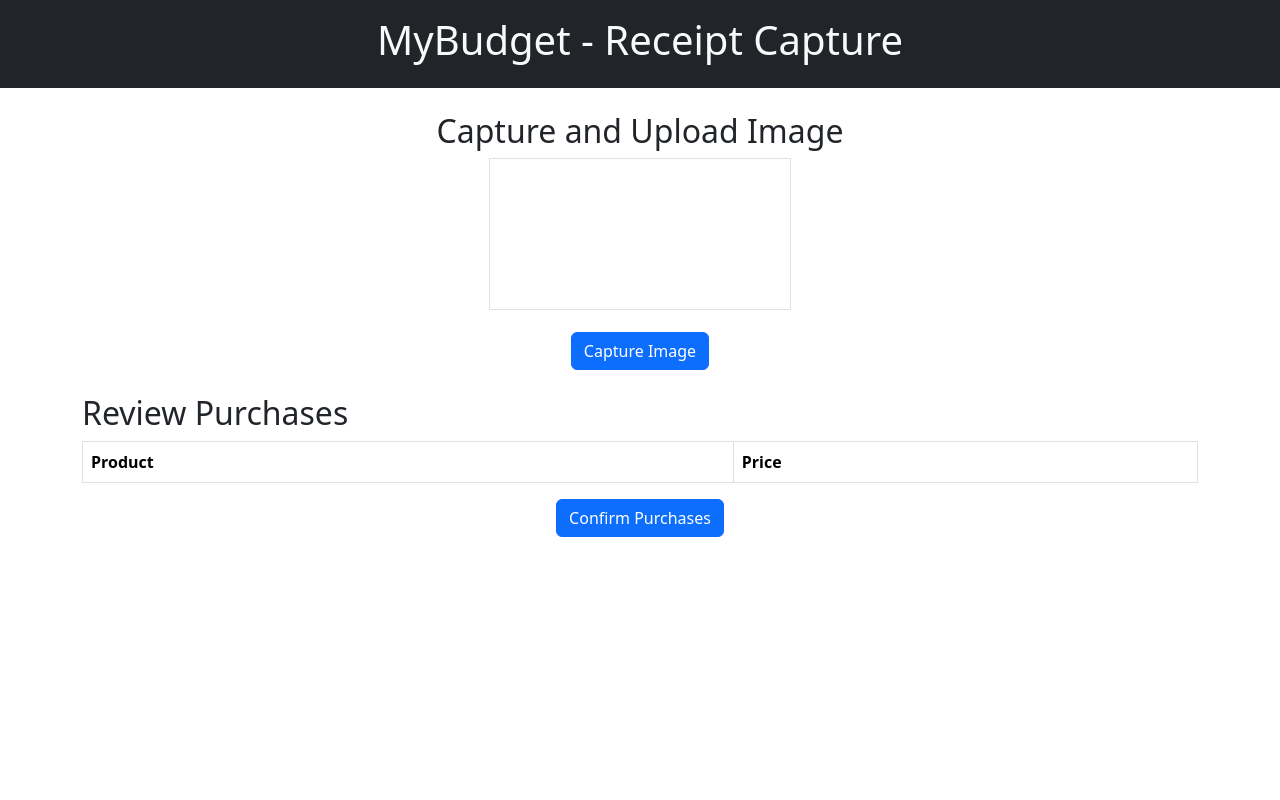
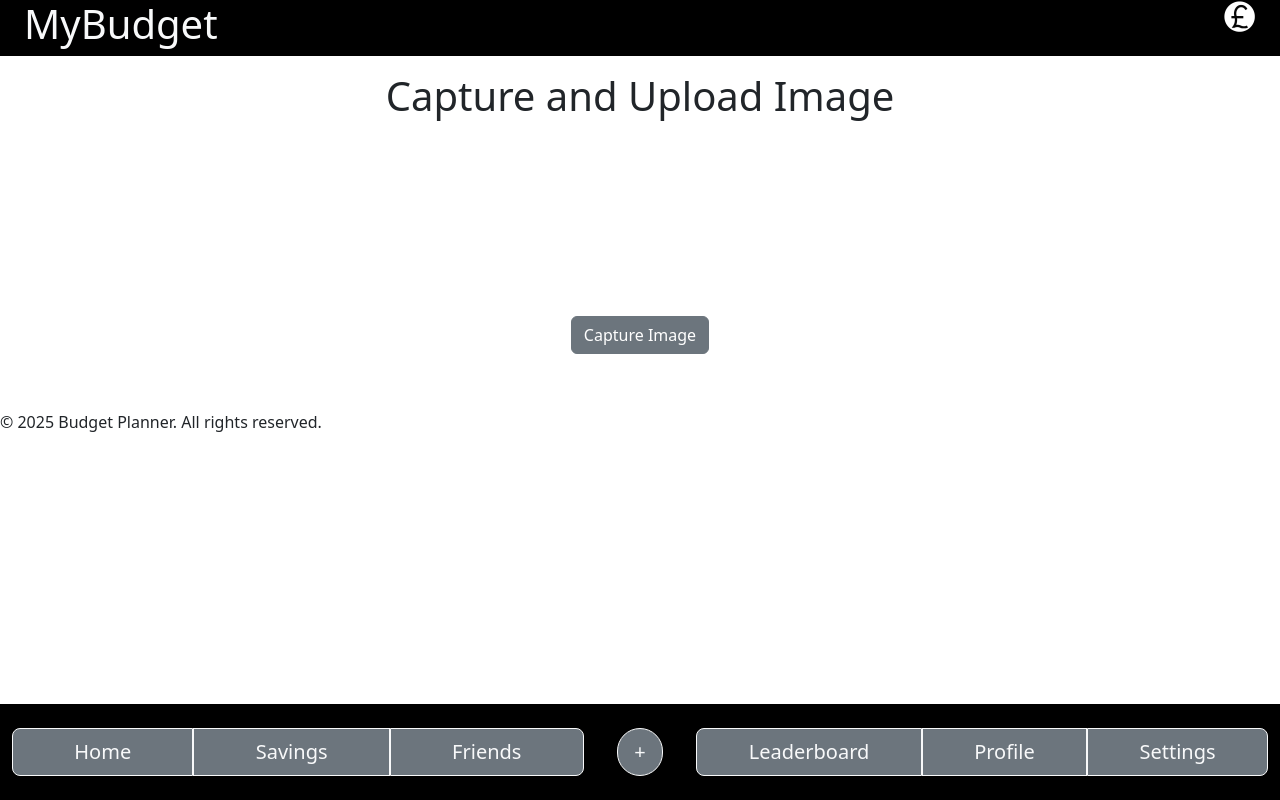
Before and after one commit to James-Schaffer/ibmHackathon2025Group3, a Flask app: page /capture in a window 1280 px wide. Run offline with Flask 3, Linux system fonts and the light colour scheme; lists and menus that the app fills with data are empty; some libraries are stand-ins or nearby versions.

Commit message:
got back capture.html from history

```diff
--- a/templates/capture.html
+++ b/templates/capture.html
@@ -1,56 +1,121 @@
-<!DOCTYPE html>
+<!doctype html>
 <html lang="en">
     <head>
         <title>MyBudget - Receipt Capture</title>
+
         <!-- Required meta tags -->
         <meta charset="utf-8" />
-    <meta name="viewport" content="width=device-width, initial-scale=1, shrink-to-fit=no" />
-    <link href="../static/bootstrap.css" rel="stylesheet" />
+        <meta
+            name="viewport"
+            content="width=device-width, initial-scale=1, shrink-to-fit=no"
+        />
+
+        <!-- Bootstrap CSS v5.2.1 -->
+        <link href="../static/Bootstrap/bootstrap.css" rel="stylesheet"/>
+
+        <!-- Custom CSS -->
+        <link href="link to custom css" rel="stylesheet"/>
+
+        <!-- JQuery -->
         <script src="https://ajax.googleapis.com/ajax/libs/jquery/3.7.1/jquery.min.js"></script>
     </head>
+
     <body>
         <header>
-        <div class="container-fluid bg-dark text-light p-3">
-            <h1 class="text-center">MyBudget - Receipt Capture</h1>
+            <div class="container-fluid" style="background-color: #000000;">
+                <div class="row m-0">
+                    <div class="col">
+                        <span class="fw-bold text-light">
+                            <h1>MyBudget</h1>
+                        </span>
+                    </div>
+                    <div class="col text-end">
+                        <span class="fw-bold">
+                            <img src="../Photos/app logo short.png" class="img-fluid" alt="Black GBP Sign">
+                        </span>
+                    </div>
+                </div>
             </div>
         </header>
 
-    <main class="container my-4">
-        <h2 class="text-center">Capture and Upload Image</h2>
-        <div class="text-center">
-            <video id="video" autoplay playsinline class="border"></video>
+        <main>
+            <div class="container-xxl">
+                <div class="row justify-content-center align-items-center my-3">
+                    <div class="col text-center d-inline-block">
+                        <h1>Capture and Upload Image</h1>
+                    </div>
+                </div>
+                <div class="row justify-content-center align-items-center">
+                    <div class="col text-center d-inline-block">
+                        <div class="video-container">
+                            <video id="video" autoplay playsinline></video>
+                        </div>
+                    </div>
+                </div>
+                <div class="row justify-content-center align-items-center my-2">
+                    <div class="col text-center d-inline-block">
+                            <div class="image-container">
+                                <!--style="display:none" -> class="d-none". Delete style, add d-none to class-->
+                                <img id="capturedImage" alt="Captured Image" style="display: none;">
+                            </div>
+                        </div>
+                        <!--style="display:none" -> class="d-none". Delete style, add d-none to class-->
                         <canvas id="canvas" style="display: none;"></canvas>
                     </div>
-        <div class="text-center my-3">
-            <button id="captureBtn" class="btn btn-primary">Capture Image</button>
                 </div>
-        <div class="text-center">
-            <img id="capturedImage" style="display: none; width: 300px;" class="border" />
+                <div class="row justify-content-center align-items-center my-2">
+                    <div class="col text-center d-inline-block">
+                        <button id="captureBtn" class="btn btn-secondary">Capture Image</button>
                     </div>
-        <div class="text-center my-3">
-            <button id="submitBtn" class="btn btn-success" style="display: none;">Submit Image</button>
+                </div>
+                <div class="row justify-content-center align-items-center">
+                    <div class="col text-center d-inline-block">
+                        <!--style="display:none" -> class="d-none". Delete style, add d-none to class-->
+                        <button id="submitBtn" class="btn btn-secondary" style="display: none;">Submit Image</button>
+                    </div>
+                </div>
             </div>
         </main>
 
-    <div class="container">
-        <h2>Review Purchases</h2>
-        <table class="table table-bordered">
-            <thead>
-                <tr>
-                    <th>Product</th>
-                    <th>Price</th>
-                </tr>
-            </thead>
-            <tbody id="purchaseTable">
-                <!-- Purchases will be dynamically added here -->
-            </tbody>
-        </table>
-        <!-- New Confirm Purchases button -->
-        <div class="text-center my-3">
-            <button id="confirmBtn" class="btn btn-primary">Confirm Purchases</button>
+        <nav class="navbar navbar-extend-md navbar-dark m-0 fixed-bottom" style="background-color: #000000;">
+            <div class="container-fluid justify-content-center py-2" style="background-color: #000000;">
+                <div class="col btn-group m-0">
+                    <a href="/home" class="btn btn-secondary btn-outline-light btn-lg mx-0">Home</a>
+                    <a href="/savings" class="btn btn-secondary btn-outline-light btn-lg mx-0">Savings</a>
+                    <a href="/friends" class="btn btn-secondary btn-outline-light btn-lg mx-0 me-1">Friends</a>
+                </div>
+                <div class="col-12 col-md-1 text-center">
+                    <div class="btn-group dropup">
+                        <button type="button" class="btn btn-secondary btn-outline-light btn-lg rounded-pill mx-0 my-2" data-bs-toggle="dropdown" aria-expanded="false">
+                            +
+                        </button>
+                        <ul class="dropdown-menu">
+                            <li><a href="/expenses" class="dropdown-item">Expenses</a></li>
+                            <li><a href="/capture" class="dropdown-item">Receipt Capture</a></li>
+                        </ul>
                     </div>
                 </div>
+                <div class="col btn-group m-0">
+                    <a href="/leaderboard" class="btn btn-secondary btn-outline-light btn-lg mx-0 ms-1">Leaderboard</a>
+                    <a href="/profile" class="btn btn-secondary btn-outline-light btn-lg mx-0">Profile</a>
+                    <a href="/settings" class="btn btn-secondary btn-outline-light btn-lg mx-0">Settings</a>
+                </div>
+            </div>
+        </nav>
 
+        <footer class="my-5">
+            <p>© 2025 Budget Planner. All rights reserved.</p>
+        </footer>
+
+        <!-- Bootstrap JavaScript Libraries -->
+        <script
+            src="https://cdn.jsdelivr.net/npm/@popperjs/core@2.11.8/dist/umd/popper.min.js"
+        ></script>
+        <script
+            src="../static/Bootstrap/bootstrap.js"
+        ></script>
+
+        <!-- Custom JavaScript -->
         <script>
             const video = document.getElementById("video");
             const canvas = document.getElementById("canvas");
@@ -58,96 +123,71 @@
             const submitBtn = document.getElementById("submitBtn");
             const capturedImage = document.getElementById("capturedImage");
 
-        // Global variable to store extracted purchases
-        let extractedPurchases = [];
+            let currentFacingMode = "environment"; // Default to back camera
 
-        // Start the camera
             async function startCamera() {
                 try {
-                const stream = await navigator.mediaDevices.getUserMedia({ video: true });
+                    const stream = await navigator.mediaDevices.getUserMedia({
+                        video: { facingMode: currentFacingMode }
+                    });
                     video.srcObject = stream;
                 } catch (error) {
-                alert(`Camera access error: ${error.message}`);
+                    alert(`Camera access error: ${error.name} - ${error.message}`);
+                    console.error("Camera error:", error);
                 }
             }
 
-        // Capture Image
             captureBtn.addEventListener("click", () => {
+                if (!video.srcObject) {
+                    alert("Camera not started!");
+                    return;
+                }
+
                 const context = canvas.getContext("2d");
+
                 canvas.width = video.videoWidth;
                 canvas.height = video.videoHeight;
                 context.drawImage(video, 0, 0, canvas.width, canvas.height);
+
                 capturedImage.src = canvas.toDataURL("image/png");
                 capturedImage.style.display = "block";
                 submitBtn.style.display = "block";
             });
 
-        // Submit image to the Flask server
             submitBtn.addEventListener("click", async () => {
                 canvas.toBlob(async (blob) => {
+                    if (!blob) {
+                        alert("Error capturing image.");
+                        return;
+                    }
+
                     const formData = new FormData();
-                formData.append("image", blob, "captured_image.png");
+                    formData.append('image', blob, 'captured_image.png');
+
                     try {
                         const response = await fetch("/capture", {
                             method: "POST",
-                        body: formData
-                    });
-                    const data = await response.json();
-                    console.log("✅ Server Response:", data);
-                    if (response.ok) {
-                        displayExtractedData(data.data);
-                    } else {
-                        alert(`Error: ${data.error}`);
-                    }
-                } catch (error) {
-                    alert(`Upload error: ${error.message}`);
-                }
-            }, "image/png");
+                            body: formData,
+                            headers: { "Accept": "application/json" }
                         });
 
-        // Display only product and price in the table and store data globally
-        function displayExtractedData(data) {
-            const tableBody = document.getElementById("purchaseTable");
-            tableBody.innerHTML = "";
-            if (!Array.isArray(data)) {
-                console.error("⚠️ Received invalid data format:", data);
-                alert("Error: Unexpected data format");
-                return;
-            }
-            extractedPurchases = data;  // Store globally for confirmation
-            data.forEach((purchase) => {
-                if (!purchase.product || !purchase.price) {
-                    console.warn("⚠️ Skipping invalid purchase entry:", purchase);
-                    return;
-                }
-                let row = `<tr>
-                    <td>${purchase.product}</td>
-                    <td>${purchase.price}</td>
-                </tr>`;
-                tableBody.innerHTML += row;
-            });
+                        const data = await response.json();
+                        console.log("Server response:", data);
+
+                        if (!response.ok) {
+                            throw new Error(data.error || "Upload failed");
                         }
 
-        // Confirm Purchases: Send the stored purchases to the server for insertion into the DB.
-        document.getElementById("confirmBtn").addEventListener("click", async () => {
-            if (!extractedPurchases.length) {
-                alert("No purchases to confirm.");
-                return;
+                        // Update the displayed image with the new one (force cache refresh)
+                        capturedImage.src = data.image_url + "?t=" + new Date().getTime();
+                        capturedImage.style.display = "block"; //class.remove("d-none").add("d-inline-block")
+                        alert("Image uploaded successfully!");
+
+                    } catch (error) {
+                        console.error("Upload error:", error);
+                        alert(`Error uploading image: ${error.message}`);
                     }
-            try {
-                const response = await fetch("/confirm_purchase", {
-                    method: "POST",
-                    headers: { "Content-Type": "application/json" },
-                    body: JSON.stringify({ purchases: extractedPurchases })
-                });
-                const data = await response.json();
-                alert(data.message);
-                // Optionally clear the table after confirmation
-                document.getElementById("purchaseTable").innerHTML = "";
-                extractedPurchases = [];
-            } catch (error) {
-                alert(`Error confirming purchases: ${error.message}`);
-            }
+                }, 'image/png');
             });
 
             startCamera();
```
Also changed, not shown: templates/savings.html (+3 -11 lines), instance/database.db, media/captured_image.png. Lines whose indentation alone changed are shown as unchanged.
